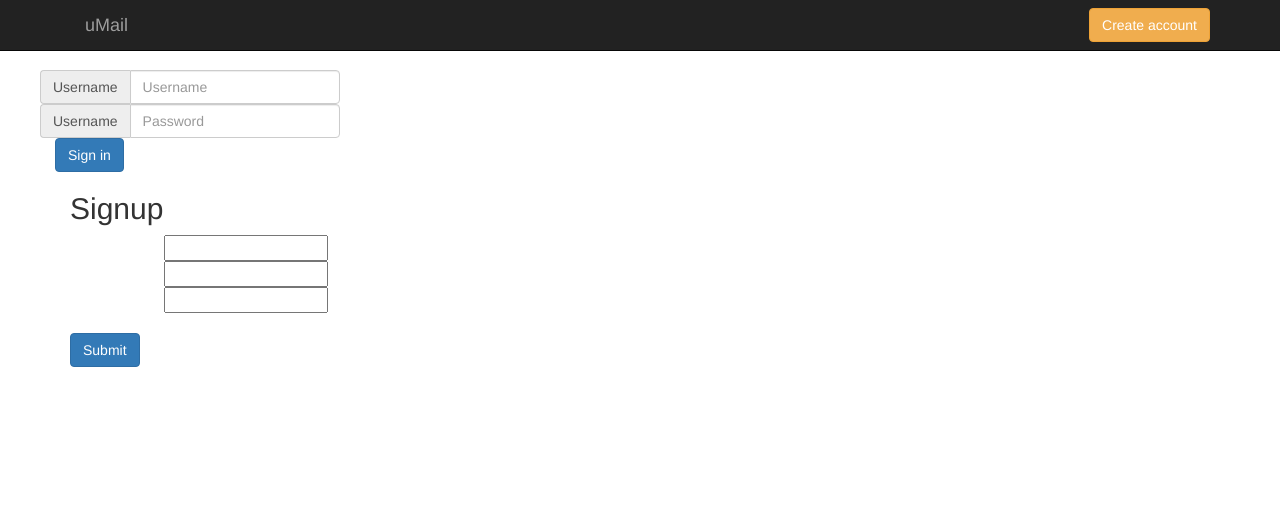
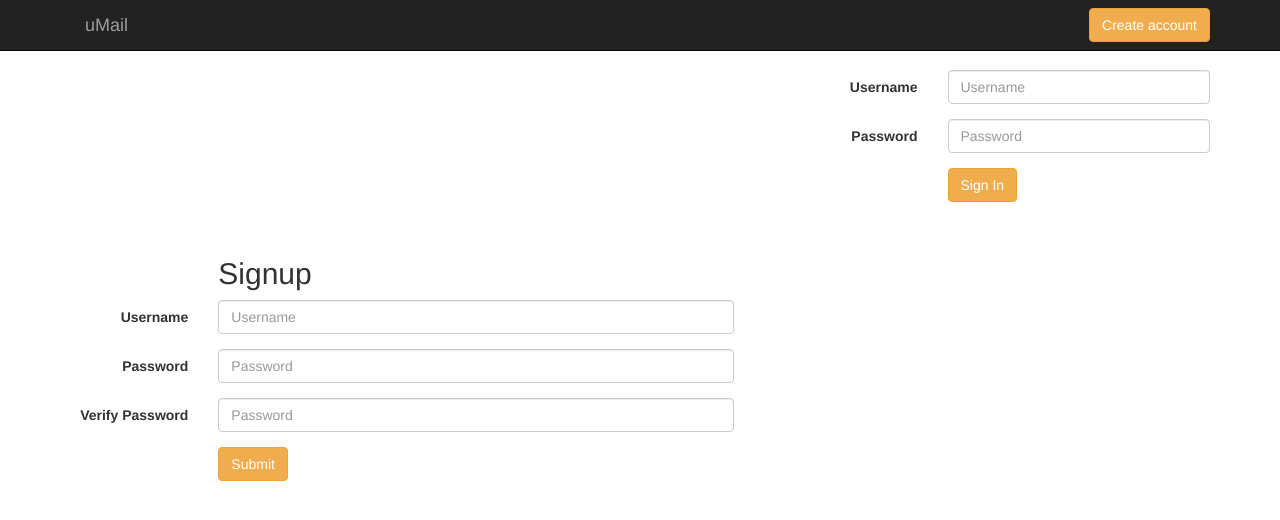
Before and after one commit to azavadil/msgApp, a Python web app: template templates/signupPage.html in a window 1280 px wide. Shown: the top 520 px of the page. Run offline with Jinja, Linux system fonts and the light colour scheme; the template is opened without the code that fills it, so the values that code supplies are empty; some libraries are stand-ins or nearby versions.

Commit message:
bootstrap for base and signup

```diff
--- a/app.yaml
+++ b/app.yaml
@@ -1,4 +1,4 @@
-application: msgapp
+application: msg
 version: 1
 runtime: python27
 api_version: 1
--- a/stylesheets/static.css
+++ b/stylesheets/static.css
@@ -36,7 +36,7 @@ body {
 
 .controls {
 	float: right;
-	font-size: 13px;
+	font-size: 1em;
 	color: gray;
 }
 
@@ -90,6 +90,10 @@ body {
 	width: 100%;
 	border: 1px solid;
 }
+
+/* formatting for signup page */
+
+
 
 
 .msg-form input{
--- a/templates/base.html
+++ b/templates/base.html
@@ -35,47 +35,50 @@
 
 	<div class="container">
 
-		<div class="row header">
-			<div class="controls">
+
 		{% if user %}
+		<div class="row">
+			<div class="col-lg-2 col-lg-offset-10">
 				{{user.user_name}} (<a class="gray-link" href="/logout">logout</a>)
 
 				<!-- if the user isn't logged in then we show the login form -->
 				<!-- we need to check if we're on the signup page -->
+			</div>
+		</div>
 		{% elif not isSignupPage %}
 
+			<form class="form-horizontal" role="form" method="post">
 
-
-					<form method="post">
-						<div class = "row">
-
-							<div class="input-group col-lg-3 col-offset-6">
-								<span class="input-group-addon">Username</span>
-								<input class="form-control" placeholder="Username" required type = "text" pattern = "^\w{3,20}$" name = "username" value= "{{name_provided}}">
-							</div>
-
-						</div>
-
-						<div class="row">
-
-							<div class="input-group col-lg-3 col-offset-6">
-								<span class="input-group-addon">Username</span>
-
-								<input class="form-control" placeholder="Password" type = "password" required pattern="(?=.*\d)(?=.*[a-z])(?=.*[A-Z])\w{6,20}" onchange="this.setCustomValidity(this.validity.patternMismatch ? 'Password must contain at least 6 characters, including UPPER/lowercase and numbers' : '')" name = "password" value="">
+				<div class="form-group">
+					<label for="InputUsername" class="col-lg-2 col-lg-offset-7 control-label">Username</label>
+		 			<div class="col-lg-3">
+		    			<input class="form-control" id="InputUsername" placeholder="Username" required
+							type = "text" pattern="^\w{3,20}$" name = "username" value= "{{name_provided}}">
 					</div>
 				</div>
 
+				<div class="form-group">
+	   				<label for="InputPassword" class="col-lg-2 col-lg-offset-7 control-label">Password</label>
+	    			<div class="col-lg-3">
+	     				<input class="form-control" id="InputPassword" placeholder="Password" type = "password" required pattern="(?=.*\d)(?=.*[a-z])(?=.*[A-Z])\w{6,20}"
+									onchange="this.setCustomValidity(this.validity.patternMismatch ? 'Password must contain at least 6 characters, including UPPER/lowercase and numbers' : '')" name = "password" value="">
+					</div>
+	  			</div>
+
+				 <div class="form-group">
+	   				<div class="col-lg-offset-9 col-lg-3">
+	   					<button type="submit" class="btn btn-warning">Sign In</button>
+					</div>
+				</div>
+			</form>
 			<div = "row">
+
 			<!-- we need to check if we're working with an HTML5 browser -->
 			<div class = "loginLabel">&nbsp</div>
 				<div class = "error">
 					{{password_error}}
 				</div>
 			</div>
-
-						<input id = "mainPageSignInBtn" class="btn btn-primary" type = "submit" value = "Sign in">
-						<input type="hidden" id="password_error_dropbox" name="password_error_dropbox" value={{password_error}} />
-					</form>
 			{% endif %}
 
 			</div>
--- a/templates/signupPage.html
+++ b/templates/signupPage.html
@@ -5,48 +5,52 @@
 {% endblock %}
 
 {% block signupPage %}
-	<h2>Signup</h2>
-		<form method="post">
-			<table>
-				<tr>
-					<td class="label">
-						Username
-					</td>
-					<td>
-						<input type = "text" pattern="^\w{3,20}$" name = "username" value= "{{name_provided}}">
-					</td>
-				</tr>
+	<div class = "row">
+		<h2 class="col-lg-6 col-lg-offset-2">Signup</h2>
+	</div>
+		<form class="form-horizontal" role="form" method="post">
 
-				<tr>
-					<td class="label">
-						Password
-					</td>
-					<td>
-						<input type = "password" required pattern="(?=.*\d)(?=.*[a-z])(?=.*[A-Z])\w{6,20}" name="pwd1" onchange="
-							this.setCustomValidity(this.validity.patternMismatch ? 'Password must contain at least 6 characters, including UPPER/lowercase and numbers' : ''); if(this.checkValidity()) form.pwd2.pattern = this.value">
-					</td>
-				</tr>
+			<div class="form-group">
+				<label for="InputUsername" class="col-lg-2 control-label">Username</label>
+			 	<div class="col-lg-5">
+			    	<input class="form-control" id="InputUsername" placeholder="Username"
+								type = "text" pattern="^\w{3,20}$" name = "username" value= "{{name_provided}}">
+				</div>
+			</div>
 
-				<tr>
-					<td class="label">
-						Verify Password
-					</td>
-					<td>
-						<input type="password" required pattern="(?=.*\d)(?=.*[a-z])(?=.*[A-Z])\w{6,}" name="pwd2" onchange="
+			<div class="form-group">
+		   		<label for="InputPassword1" class="col-lg-2 control-label">Password</label>
+
+		    	<div class="col-lg-5">
+		     		<input class="form-control" id="InputPassword1" placeholder="Password" type = "password" required
+ 			     			pattern="(?=.*\d)(?=.*[a-z])(?=.*[A-Z])\w{6,20}" name="pwd1"
+ 			     			onchange="this.setCustomValidity(this.validity.patternMismatch ? 'Password must contain at least 6 characters, including UPPER/lowercase and numbers' : ''); if(this.checkValidity()) form.pwd2.pattern = this.value">
+		    	</div>
+		  	</div>
+
+		  	<div class="form-group">
+		   		<label for="InputPassword2" class="col-lg-2 control-label">Verify Password</label>
+
+		    	<div class="col-lg-5">
+		     		<input class="form-control" id="InputPassword2" placeholder="Password" type="password" required pattern="(?=.*\d)(?=.*[a-z])(?=.*[A-Z])\w{6,}" name="pwd2" onchange="
 							this.his.validity.patternMismatch ? 'Please enter the same Password as above' : '');">
-					</td>
-				</tr>
+				</div>
+		  	</div>
 
-				<tr>
-					<td>&nbsp</td>
-					<td class="fallbackBrowserError">
-						{{fallback_error}}
-					</td>
-				</tr>
-			</table>
-		<input class ="btn btn-primary" 	type = "submit">
-	<input type="hidden" name="prior_url" value={{prior_url}}/>
-</form>
+		 <div class="form-group">
+		   <div class="col-lg-offset-2 col-lg-5">
+	    		<button type="submit" class="btn btn-warning">Submit</button>
+	  		</div>
+	 	</div>
+	</form>
+
+	<div class="row">
+		<div class="fallbackBrowserError col-lg-5 col-lg-offset-2">
+			{{fallback_error}}
+		</div>
+	</div>
+
+ 	</div>
 
 {% endblock %}
 
```
Also changed, not shown: templates/composeMsg.html (+16 -11 lines). Lines whose indentation alone changed are shown as unchanged.
